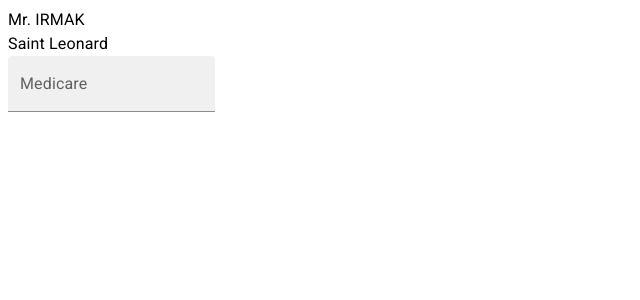
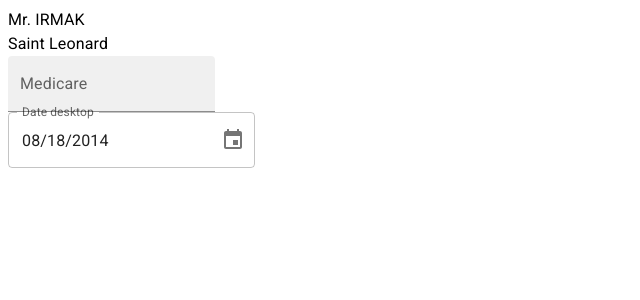
Before and after one commit to mrtriver/ycit028-introReactJS, a React (Vite) app in the folder lecture-9-data-entry-app/: page / in a window 1280 px wide. Shown: the top 300 px of the page, without its empty margins (0-640 px from the left). Built offline with nearby package versions, Linux system fonts and the light colour scheme.

Commit message:
data entry App base updated

```diff
--- a/lecture-9-data-entry-app/src/App.jsx
+++ b/lecture-9-data-entry-app/src/App.jsx
@@ -1,23 +1,47 @@
+import { useState } from "react";
 import Box from "@mui/material/Box";
 import Typography from "@mui/material/Typography";
 import TextField from "@mui/material/TextField";
+import { DesktopDatePicker } from "@mui/x-date-pickers/DesktopDatePicker";
+import dayjs from "dayjs";
+import { AdapterDayjs } from '@mui/x-date-pickers/AdapterDayjs';
+import { LocalizationProvider } from '@mui/x-date-pickers/LocalizationProvider';
 
 // import './App.css' SINCE WE ARE USING MATERIAL UI, WE DON'T NEED THIS
 
 function App() {
+  const [value, setValue] = useState(dayjs("2014-08-18T21:11:54"));
+
+  const handleChange = (newValue) => {
+    setValue(newValue);
+  };
+
   return (
-    <Box>
+    <LocalizationProvider dateAdapter={AdapterDayjs}>
       <Box>
-        <Typography>Mr. IRMAK</Typography>
-        <Typography>Saint Leonard</Typography>
         <Box>
-        <TextField id="medicare-field" label="Medicare" variant="filled" />
+            <Typography>Mr. IRMAK</Typography>
+           <Typography>Saint Leonard</Typography>
         </Box>
-        <Box>
 
+         <Box>
+            <TextField
+             id="medicare-field"
+             label="Medicare"
+             variant="filled" />
+          </Box>
+          <Box>
+            <DesktopDatePicker
+              label="Date desktop"
+              inputFormat="MM/DD/YYYY"
+              value={value}
+              onChange={handleChange}
+              renderInput={(params) => <TextField {...params} />}
+            />
+          </Box>
         </Box>
-      </Box>
-    </Box>
+
+    </LocalizationProvider>
   );
 }
 
--- a/lecture-9-data-entry-app/src/main.jsx
+++ b/lecture-9-data-entry-app/src/main.jsx
@@ -10,8 +10,4 @@ import '@fontsource/roboto/500.css'
 import '@fontsource/roboto/700.css'
 
 
-ReactDOM.createRoot(document.getElementById('root')).render(
-
-    <App />
-
-)
+ReactDOM.createRoot(document.getElementById('root')).render(<App />)
```
